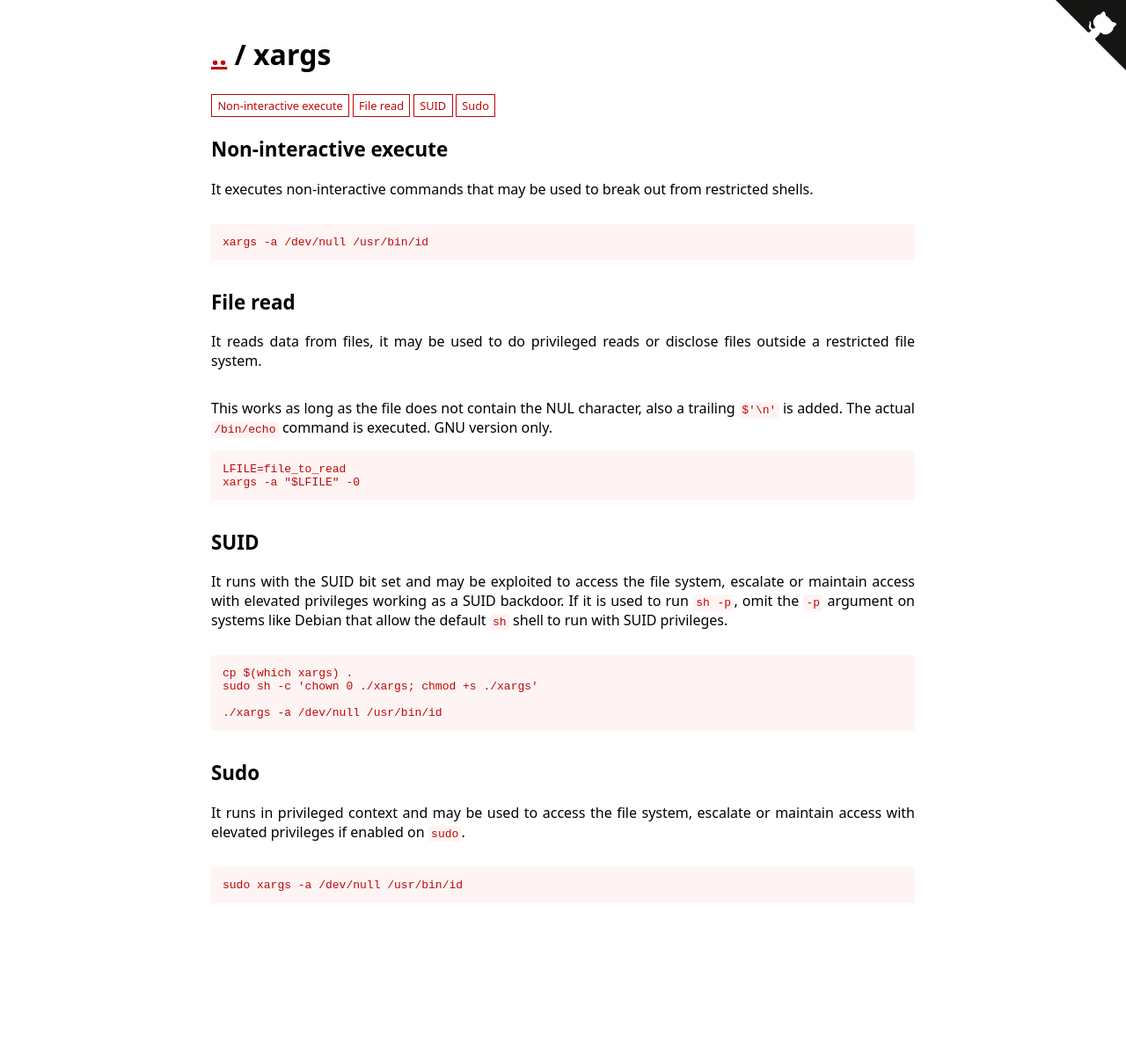
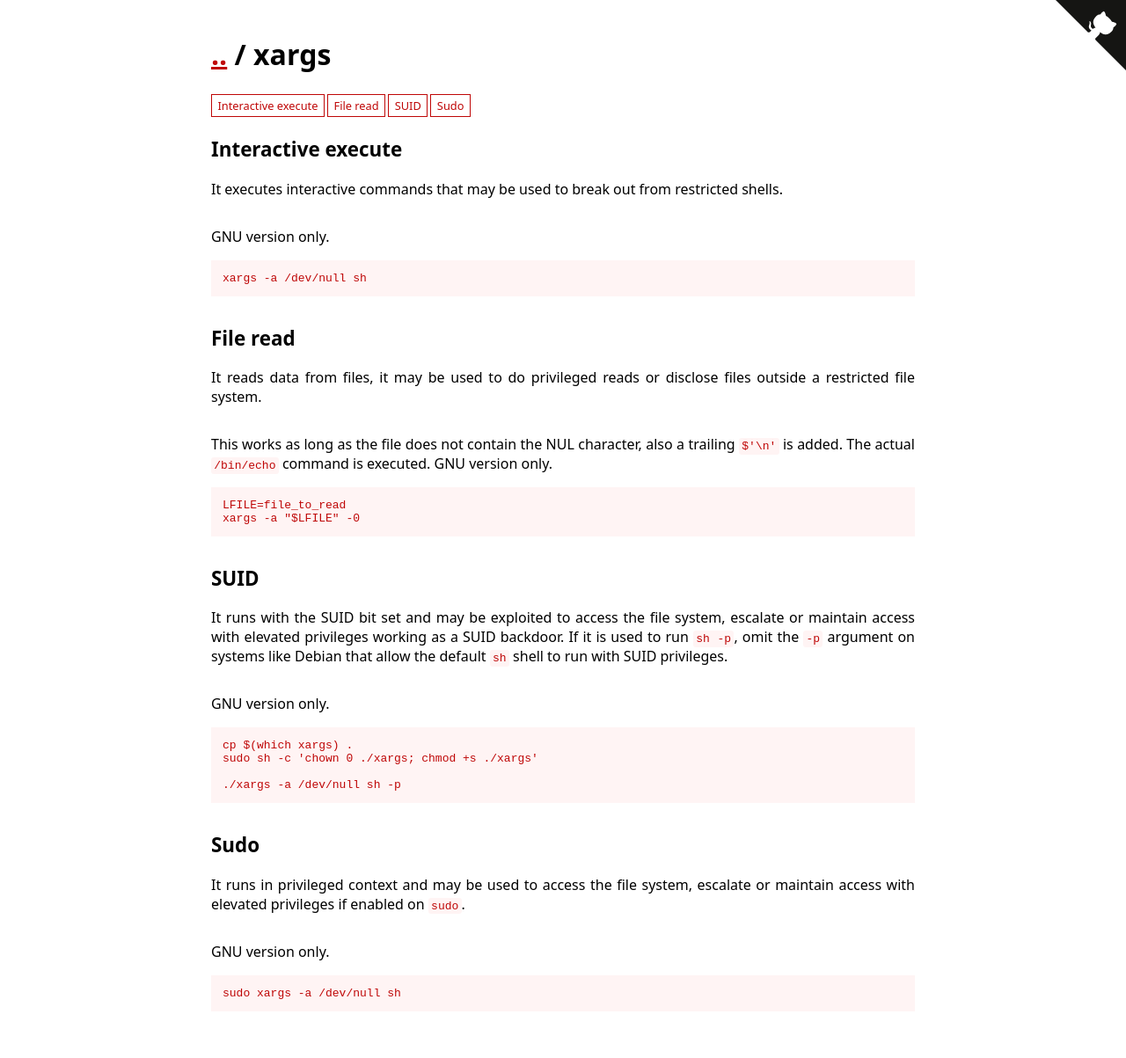
Before and after one commit to GTFOBins/GTFOBins.github.io, a Jekyll site: the page built from _gtfobins/xargs.md, in a window 1280 px wide. Shown: the whole page at 88% size. Built offline with Jekyll 4.4.1, drawn with Linux system fonts in a browser that asks for light colours; before the commit the page ends 1080 px from its top, so only the background shows below that.

Commit message:
Make xargs execute-interactive

```diff
--- a/_gtfobins/xargs.md
+++ b/_gtfobins/xargs.md
@@ -1,14 +1,17 @@
 ---
 functions:
-  execute-non-interactive:
-    - code: xargs -a /dev/null /usr/bin/id
+  execute-interactive:
+    - description: GNU version only.
+      code: xargs -a /dev/null sh
   file-read:
     - description: This works as long as the file does not contain the NUL character, also a trailing `$'\n'` is added. The actual `/bin/echo` command is executed. GNU version only.
       code: |
         LFILE=file_to_read
         xargs -a "$LFILE" -0
   suid-enabled:
-    - code: ./xargs -a /dev/null /usr/bin/id
+    - description: GNU version only.
+      code: ./xargs -a /dev/null sh -p
   sudo-enabled:
-    - code: sudo xargs -a /dev/null /usr/bin/id
+    - description: GNU version only.
+      code: sudo xargs -a /dev/null sh
 ---
```
